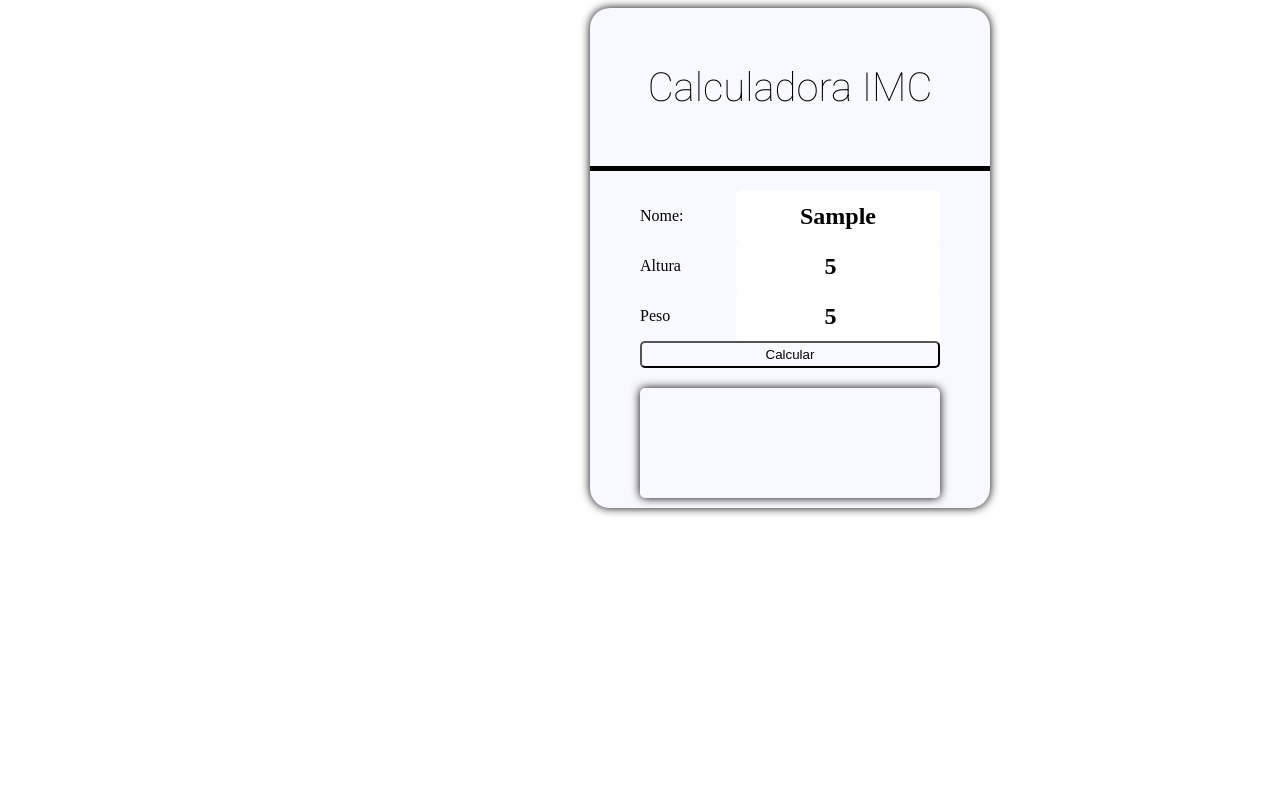
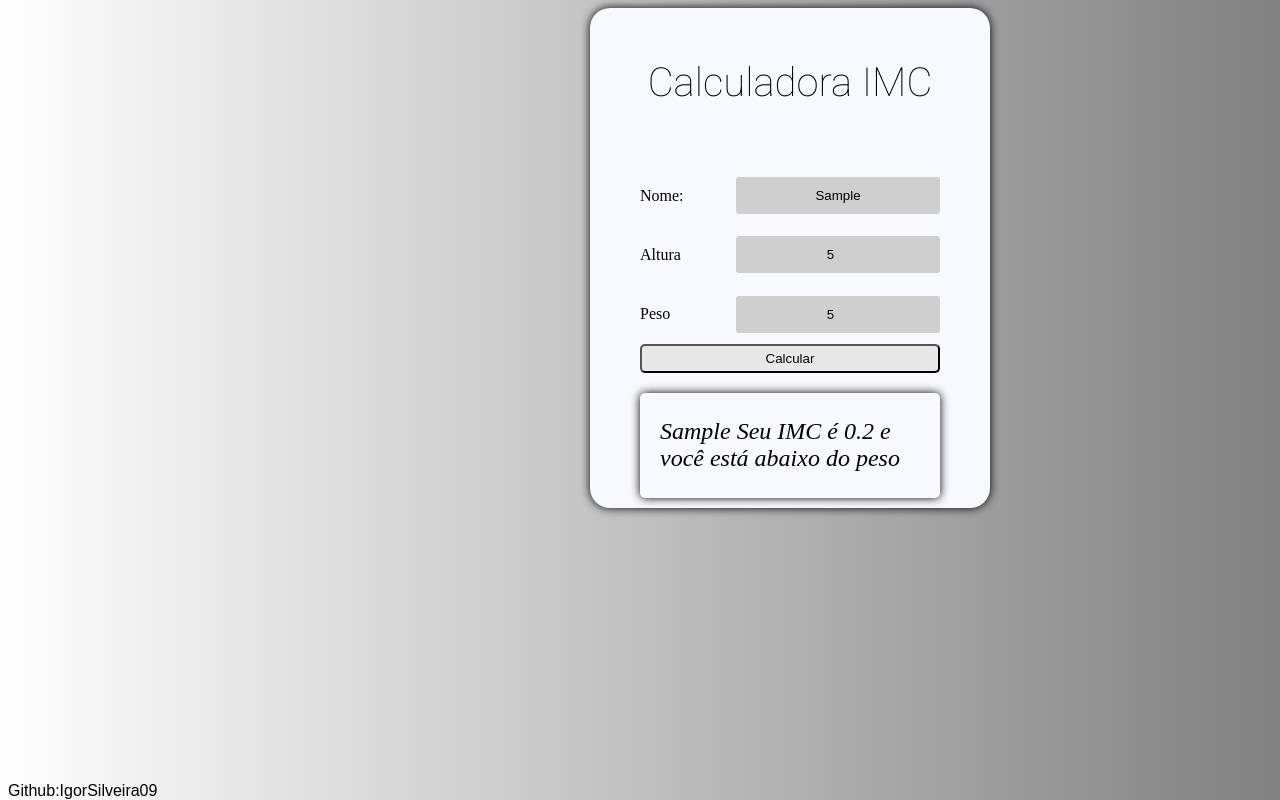
Before and after one commit to IgorSilveira09/Calculadora-IMC, a plain HTML site: page index.html in a window 1280 px wide. Both pictures are taken after typing "Sample", "5", "5" into the empty fields and a click on the button "Calcular". Drawn offline with Linux system fonts and the light colour scheme.

Commit message:
Projeto finalizado
Concluímos a parte em JS e CSS basico

```diff
--- a/imc.js
+++ b/imc.js
@@ -0,0 +1,51 @@
+const calcular = document.getElementById('calcular');
+
+function imc() {
+
+    const nome = document.getElementById('nome').value;
+    const altura = document.getElementById('altura').value;
+    const peso = document.getElementById('peso').value;
+    const resultado = document.getElementById('resultado');
+
+
+
+    if (nome !== "" && altura !== "" && peso !== "") {
+
+        const valorIMC = (peso / (altura * altura)).toFixed(1);
+
+        let classificacao = "";
+
+        if (valorIMC < 18.5) {
+
+            classificacao = "abaixo do peso";
+
+        } else if (valorIMC < 25) {
+
+            classificacao = "com o peso ideal!";
+
+
+        } else if (valorIMC < 30) {
+
+
+            classificacao = "levemente acima do peso.";
+        } else if (valorIMC < 35) {
+
+            classificacao = "com obesidade grau I";
+        } else if (valorIMC < 40) {
+
+
+            classificacao = "com obesidade grau II"
+        } else {
+
+            classificacao = " com obesidade grau III. Procure ajuda médica";
+        }
+
+        resultado.textContent = `${nome} Seu IMC é ${valorIMC} e você está ${classificacao}`;
+
+    } else {
+
+        resultado.textContent = "Ops, preencha todos os campos!";
+    }
+}
+
+calcular.addEventListener('click', imc);
--- a/index.html
+++ b/index.html
@@ -18,24 +18,27 @@
             <div class="title"> Calculadora IMC</div>
             <div class="input">
                 <label>Nome:</label>
-                <input type="text" id="Nome">
+                <input type="text" id="nome" placeholder="Seu nome aqui...">
             </div>
             <div class="input">
                 <label>Altura</label>
-                <input type="number" id="Altura">
+                <input type="number" id="altura" placeholder="Sua altura">
 
             </div>
             <div class="input">
                 <label>Peso</label>
-                <input type="number" id="Peso">
+                <input type="number" id="peso" placeholder="Seu peso">
 
             </div>
-            <button id="Calcular">Calcular</button>
-            <div class="result" id="Resultado"></div>
+            <button id="calcular">Calcular</button>
+            <div class="result" id="resultado"></div>
         </div>
     </main>
     <script src="./imc.js"></script>
 
+    <footer> Github:IgorSilveira09 </footer>
+
+
 </body>
 
 </html>
--- a/style.css
+++ b/style.css
@@ -35,14 +35,14 @@ main{
         height: 50%;
         font:2.5rem serif;
         font-family: 'roboto', sans-serif;
-        border-bottom: solid 5px black;
-        margin-bottom: 20px;
+        border-bottom: solid 0px black;
+        margin-bottom: 10px;
 
     }
     .input{
         display: flex;
         width: 300px;
-        height: 50px;
+        height: 100px;
         justify-content: space-between;
         align-items: center;
 
@@ -51,12 +51,15 @@ main{
     .input input{
 
         width: 200px;
-        height: 50px;
-        border-radius: 5px;
+        height: 35px;
+        border-radius: 3px;
         border: none;
         outline: 0;
-        font: bold 1.5rem serif;
+        font: arial 1.5rem serif;
         text-align: center;
+        border: none black;
+        background-color:#CFCFCF ;
+
 
     }
     .input label{
@@ -68,13 +71,17 @@ main{
     button{
 
         width: 300px;
-        height: 40px;
+        height: 45px;
         font:'roboto' 1.2rem serif;
-        background: transparent;
+        background: #E8E8E8 ;
         color: black;
         outline: none;
         border-radius: 5px;
         cursor: pointer;
+
+
+
+
     }
     .result{
         display: flex;
@@ -92,4 +99,25 @@ main{
         user-select: none;
 
         margin-bottom: 10px;
+
       }
+      button :hover{
+
+        background-color: whitesmoke;
+      }
+
+      body{
+          background-image: linear-gradient(45deg, white, grey);
+
+
+      }
+
+      footer{
+
+        position:absolute;
+        bottom:0;
+        width:auto;
+        font-family: sans-serif;
+
+
+      }
```
Also changed, not shown: assets/fundo2.jpg (added), assets/git.png (added).
